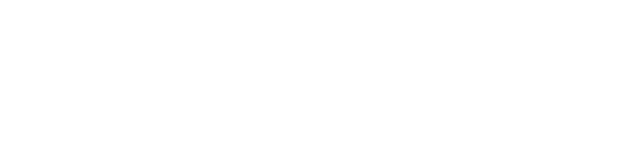
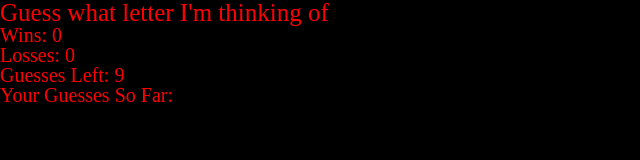
Before and after one commit to krissmith2910/Psychic-Game, a plain HTML site: page index.html in a window 1280 px wide. Shown: the whole page, without its empty margins (0-640 px from the left). Drawn offline with Linux system fonts and the light colour scheme.

Commit message:
updated all files

```diff
--- a/assets/css/style.css
+++ b/assets/css/style.css
@@ -0,0 +1,23 @@
+body {
+    color: red;
+    background-color: black
+  }
+  #header {
+      font-size: 25px;
+  }
+
+  #wins {
+      font-size: 20px;
+  }
+
+  #losses {
+      font-size: 20px;
+  }
+
+  #guessesRemaining {
+      font-size: 20px;
+  }
+
+  #guessesSoFar {
+      font-size: 20px;
+  }
--- a/assets/javascript/game.js
+++ b/assets/javascript/game.js
@@ -0,0 +1,51 @@
+var wins = document.getElementById("wins");
+	var losses = document.getElementById("losses");
+	var guessesRemaining = document.getElementById("guessesRemaining");
+	var guessesSoFar = document.getElementById("guessesSoFar");
+	var allLetters = ["a", "b", "c", "d", "e", "f", "g", "h", "i", "j", "k", "l", "m", "n", "o", "p", "q", "r", "s", "t", "u", "v", "w", "x", "y", "z"];
+	var winsCount = 0;
+	var lossesCount = 0;
+	var defaultGuessesRemaining = 9;
+	var guessesRemainingCount = defaultGuessesRemaining;
+    var guessesArray = [];
+
+
+	var getRandomLetter = function () {
+		randomLetter = allLetters[Math.floor(Math.random() * allLetters.length)]
+		//console.log(randomLetter);
+		return randomLetter
+	}
+	var displayStats = function () {
+		wins.innerHTML = "Wins: " + winsCount
+		losses.innerHTML = "Losses: " + lossesCount
+		guessesRemaining.innerHTML = "Guesses Left: " + guessesRemainingCount
+		guessesSoFar.innerHTML = "Your Guesses So Far: " + guessesArray
+	}
+	var resetGame = function () {
+		guessesArray = [];
+		guessesRemainingCount = defaultGuessesRemaining;
+		currentLetter = getRandomLetter();
+	}
+	var userWon = function (userLetter) {
+		return userLetter === currentLetter
+	}
+	var userLost = function () {
+		return guessesRemainingCount === 0;
+	}
+	var currentLetter = getRandomLetter();
+	displayStats();
+	document.onkeyup = function (event) {
+		var userLetter = event.key;
+		guessesRemainingCount--
+		guessesArray.push(userLetter)
+
+        if (userWon(userLetter)) {
+			winsCount++;
+			resetGame();
+		}
+		if (userLost()) {
+			lossesCount++;
+			resetGame();
+		}
+		displayStats();
+	}
--- a/index.html
+++ b/index.html
@@ -10,9 +10,13 @@
     <link rel="stylesheet" href="assets/css/reset.css">
 </head>
 <body>
-
-
-
+    <div class="game-info">
+        <h1 id="header">Guess what letter I'm thinking of</h1>
+        <h3 id="wins">Wins: </h3>
+        <h3 id="losses">Losses: </h3>
+        <h3 id="guessesRemaining">Guesses Left: </h3>
+        <h3 id="guessesSoFar">Your Guesses So Far:</h3>
+    </div>
 
     <script src="assets/javascript/game.js"></script>
 </body>
```
